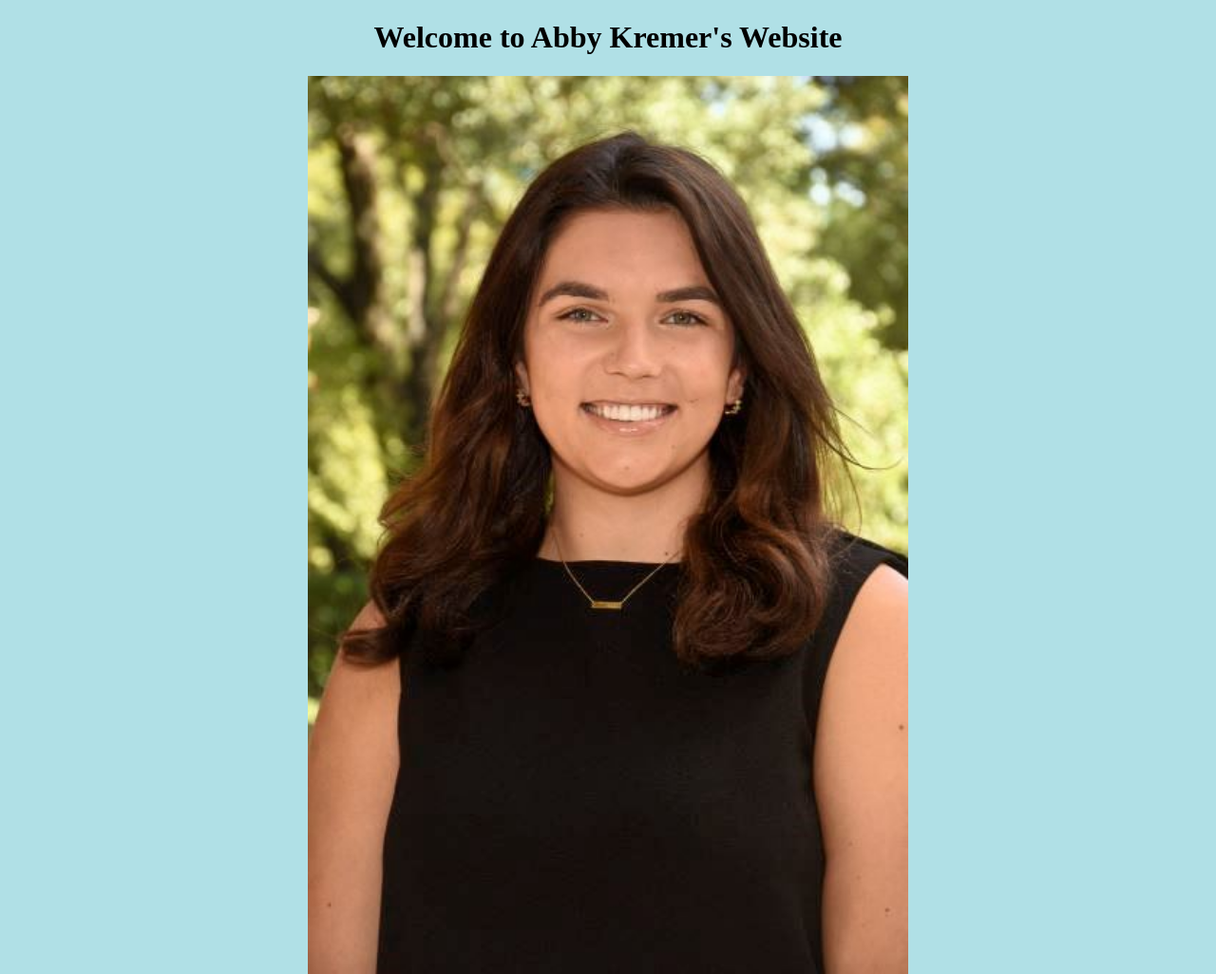
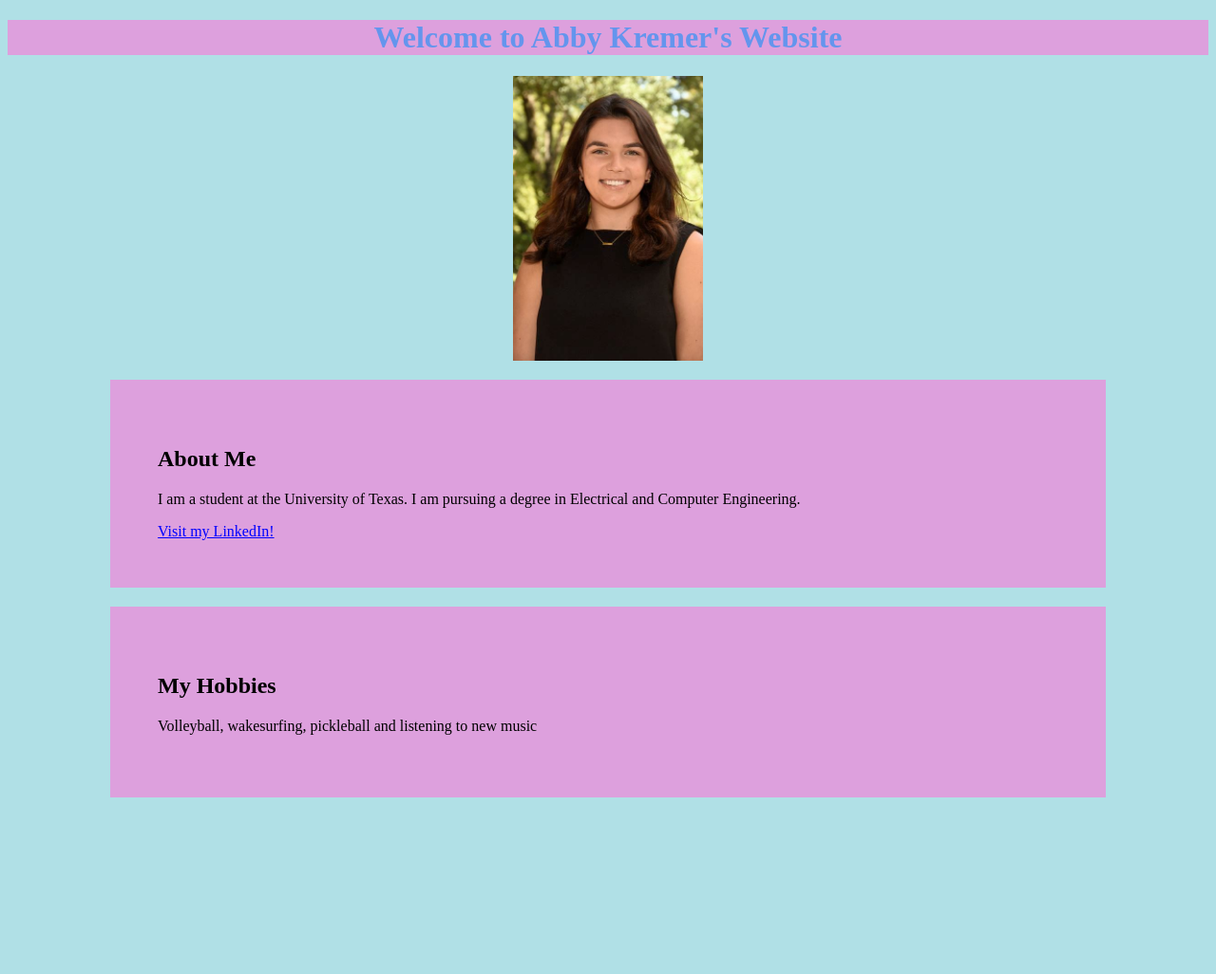
Before and after one commit to AbbyKremer/abbykremer.github.io, a plain HTML site: page index.html in a window 1280 px wide. Shown: the top 1026 px of the page at 95% size. After the commit the page ends 860 px from the top, so only its background shows below. Drawn offline with Linux system fonts and the light colour scheme.

Commit message:
Initial html

```diff
--- a/index.html
+++ b/index.html
@@ -9,15 +9,15 @@
 
 <body>
     <h1 id="myHeader">Welcome to Abby Kremer's Website</h1>
-    <img src="IMG_7551.JPG" alt="Headshot of Abby Kremer" class ="center">
+    <img src="IMG_7551.JPG" alt="Headshot of Abby Kremer" class ="centerPicture">
     <div class = "section center">
         <h2>About Me</h2>
-        <p>I am a student at the Univerisity of Texas</p>
+        <p>I am a student at the University of Texas. I am pursuing a degree in Electrical and Computer Engineering.</p>
         <a href="http://www.linkedin.com/in/abbykremer">Visit my LinkedIn!</a>
     </div>
     <div class="section center">
         <h2>My Hobbies</h2>
-        <p>Volleyball, wakesurfing, and listening to new music</p>
+        <p>Volleyball, wakesurfing, pickleball and listening to new music</p>
     </div>
 </body>
 </html>
--- a/stylesheet.css
+++ b/stylesheet.css
@@ -2,18 +2,25 @@
     background-color: plum;
 }
 
-.center {
-  display: block;
-  margin-left: auto;
-  margin-right: auto;
-  width: 50%;
-  height: 50%
+.centerPicture {
+    display: block;
+    margin-left: auto;
+    margin-right: auto;
+    height: 300px;
+    width: 200px;
 }
 
+.center{
+    display: block;
+    margin-left: auto;
+    margin-right: auto;
+    width: 75%;
+}
 
 #myHeader {
-    background-color: powderblue;
+    background-color: plum;
     text-align: center;
+    color: cornflowerblue;
 }
 a:link{
     color:blue;
```
